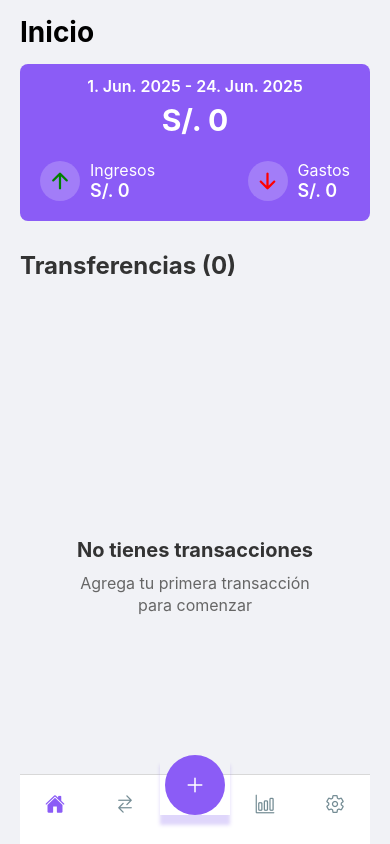
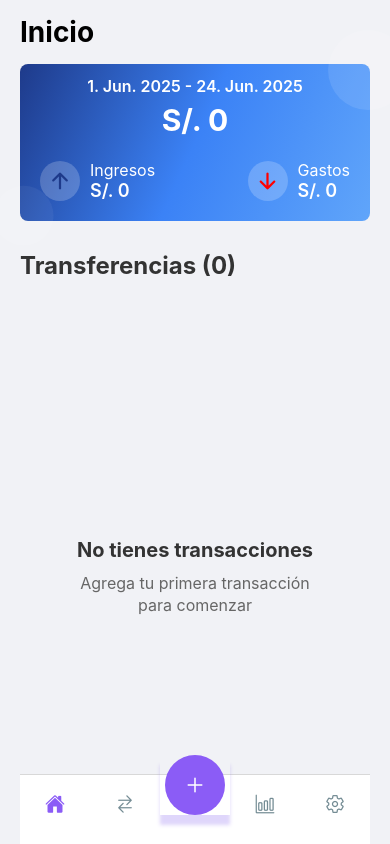
Before and after one commit to Nobelio1/control-gastos-app, a React Native app: screen /Home in a window 390 px wide. Built offline with nearby package versions, Linux system fonts and the light colour scheme.

Commit message:
[UPDATE] cambio de desing para homeSummary

```diff
--- a/src/components/home/transfer-summary/TransferSummary.styles.ts
+++ b/src/components/home/transfer-summary/TransferSummary.styles.ts
@@ -50,4 +50,22 @@ export const transferSummaryStyles = StyleSheet.create({
     fontSize: 18,
     fontWeight: '600',
   },
+  decorativeCircle1: {
+    position: 'absolute',
+    top: -30,
+    right: -30,
+    width: 80,
+    height: 80,
+    borderRadius: 40,
+    backgroundColor: 'rgba(255, 255, 255, 0.1)',
+  },
+  decorativeCircle2: {
+    position: 'absolute',
+    bottom: -20,
+    left: -20,
+    width: 60,
+    height: 60,
+    borderRadius: 30,
+    backgroundColor: 'rgba(255, 255, 255, 0.05)',
+  },
 })
--- a/src/components/home/transfer-summary/TransferSummary.tsx
+++ b/src/components/home/transfer-summary/TransferSummary.tsx
@@ -8,23 +8,75 @@ import {
   useTransactionStore
 } from "../../../storage/transactionStore";
 import {getCurrentMonthRange} from "../../../utils/dateUtils";
+import Animated, {
+  useSharedValue,
+  useAnimatedStyle,
+  withRepeat,
+  withTiming,
+  interpolate
+} from 'react-native-reanimated';
+import {useEffect} from "react";
+import {LinearGradient} from "expo-linear-gradient";
 
 export function TransferSummary() {
   const income = useTransactionStore(selectTotalIncome);
   const expense = useTransactionStore(selectTotalExpense);
   const balance = useTransactionStore(selectBalance);
 
+  const animation = useSharedValue(0);
+
+  useEffect(() => {
+    animation.value = withRepeat(
+      withTiming(1, { duration: 8000 }),
+      -1,
+      true
+    );
+  }, []);
+
+  const animatedStyle1 = useAnimatedStyle(() => {
+    const translateX = interpolate(animation.value, [0, 1], [0, 10]);
+    const translateY = interpolate(animation.value, [0, 1], [0, -5]);
+
+    return {
+      transform: [
+        { translateX },
+        { translateY },
+      ],
+    };
+  });
+
+  const animatedStyle2 = useAnimatedStyle(() => {
+    const translateX = interpolate(animation.value, [0, 1], [0, -8]);
+    const translateY = interpolate(animation.value, [0, 1], [0, 6]);
+
+    return {
+      transform: [
+        { translateX },
+        { translateY },
+      ],
+    };
+  });
+
   return (
-    <View style={transferSummaryStyles.container}>
+    <LinearGradient
+      colors={['#1e3a8a', '#3b82f6', '#60a5fa']}
+      start={{ x: 0, y: 0 }}
+      end={{ x: 1, y: 1 }}
+      style={transferSummaryStyles.container}
+    >
+      <Animated.View style={[transferSummaryStyles.decorativeCircle1, animatedStyle1]} />
+      <Animated.View style={[transferSummaryStyles.decorativeCircle2, animatedStyle2]} />
+
       <View style={transferSummaryStyles.total}>
         <Text style={transferSummaryStyles.totalPeriod}>{getCurrentMonthRange()}</Text>
-        <Text style={transferSummaryStyles.totalAmount}>S/. {balance}</Text>
+        <Text style={transferSummaryStyles.totalAmount}>S/. {balance.toLocaleString()}</Text>
       </View>
+
       <View style={transferSummaryStyles.io}>
-        <FlowCard inOut={true} amount={income}/>
-        <FlowCard inOut={false} amount={expense}/>
+        <FlowCard inOut={true} amount={income} />
+        <FlowCard inOut={false} amount={expense} />
       </View>
-    </View>
+    </LinearGradient>
   )
 }
 
@@ -32,7 +84,7 @@ function FlowCard({inOut, amount}: { inOut: boolean, amount: number }) {
   return (
     <View style={transferSummaryStyles.flowCard}>
       <View style={transferSummaryStyles.flowIcon}>
-        <Ionicons name={inOut ? "arrow-up" : "arrow-down"} size={24} color={inOut ? "green" : "red"}/>
+        <Ionicons name={inOut ? "arrow-up" : "arrow-down"} size={24} color={inOut ? "#1e3a8a" : "red"}/>
       </View>
       <View>
         <Text style={transferSummaryStyles.flowType}>{inOut ? "Ingresos" : "Gastos"}</Text>
```
